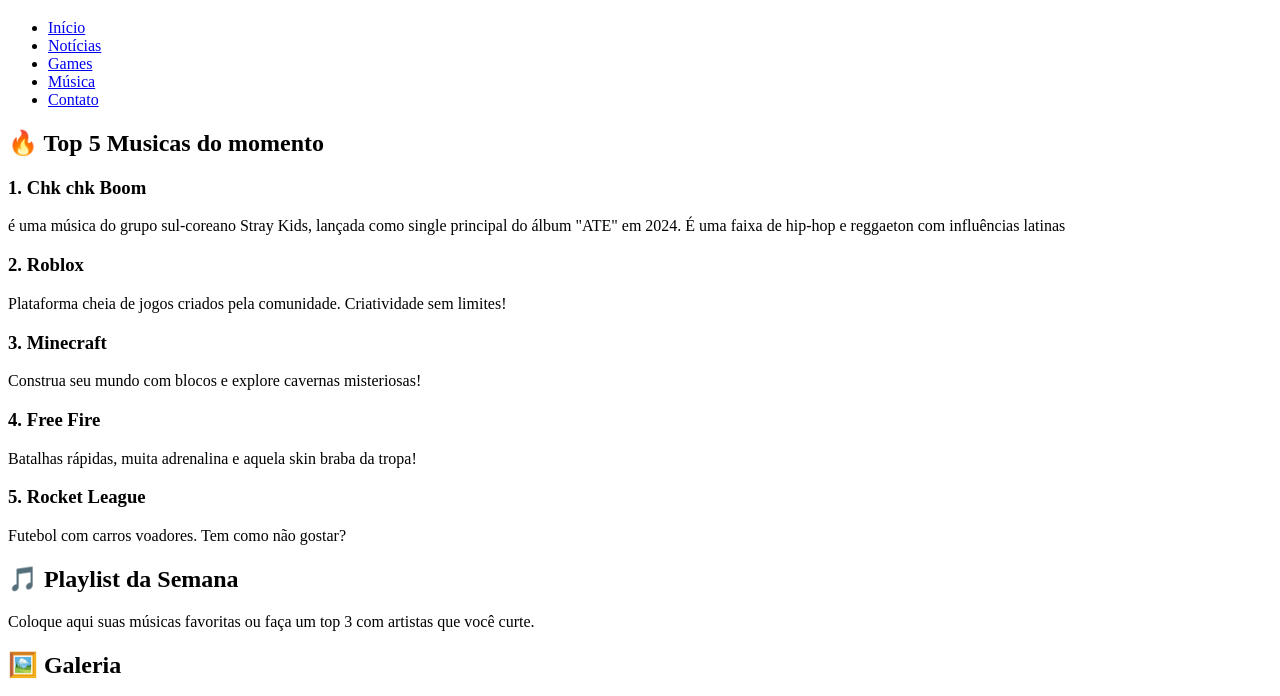
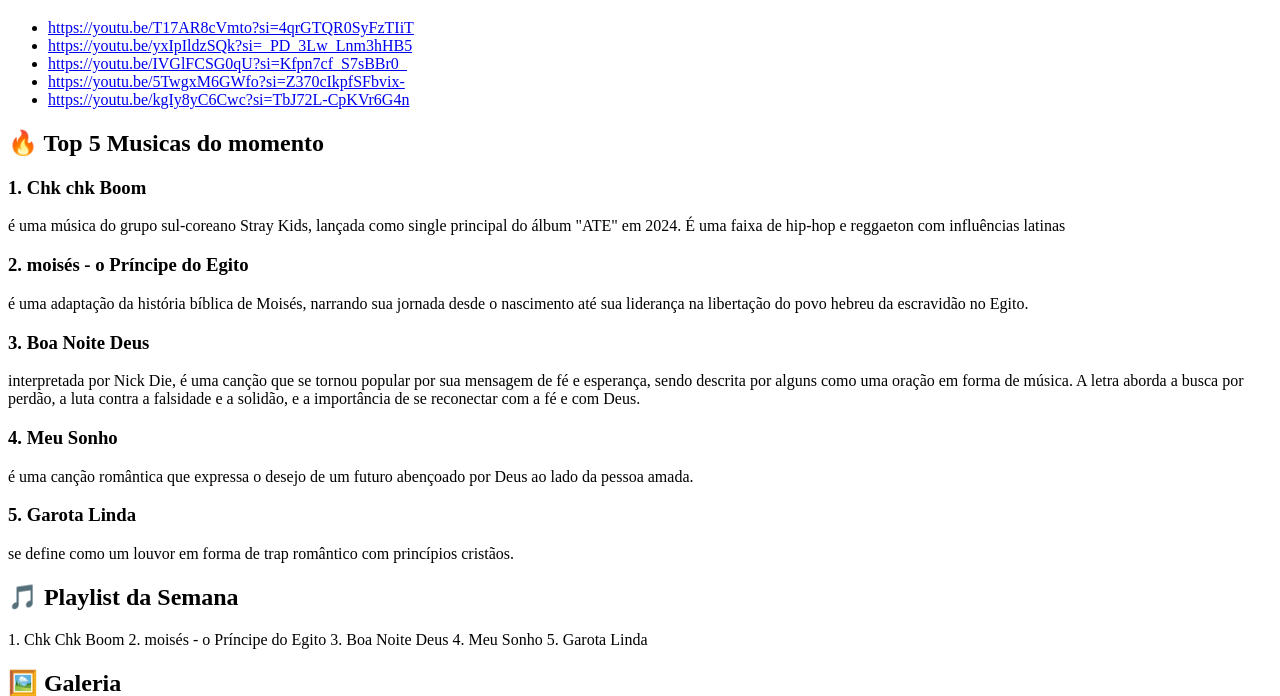
Before and after one commit to melanciarte/Exerc-cio-de-HTML5, a plain HTML site: page index.html in a window 1280 px wide. Shown: the part 87-783 px from the top of the page. Drawn offline with Linux system fonts and the light colour scheme.

Commit message:
salvo html

```diff
--- a/index.html
+++ b/index.html
@@ -14,11 +14,11 @@
 
   <nav>
     <ul>
-      <li><a href="#">Início</a></li>
-      <li><a href="#">Notícias</a></li>
-      <li><a href="#">Games</a></li>
-      <li><a href="#">Música</a></li>
-      <li><a href="#">Contato</a></li>
+      <li><a href="#">https://youtu.be/T17AR8cVmto?si=4qrGTQR0SyFzTIiT</a></li>
+      <li><a href="#">https://youtu.be/yxIpIldzSQk?si=_PD_3Lw_Lnm3hHB5</a></li>
+      <li><a href="#">https://youtu.be/IVGlFCSG0qU?si=Kfpn7cf_S7sBBr0_</a></li>
+      <li><a href="#">https://youtu.be/5TwgxM6GWfo?si=Z370cIkpfSFbvix-</a></li>
+      <li><a href="#">https://youtu.be/kgIy8yC6Cwc?si=TbJ72L-CpKVr6G4n</a></li>
     </ul>
   </nav>
 
@@ -26,21 +26,26 @@
     <section>
       <h2>🔥 Top 5 Musicas do momento</h2>
       <article><h3>1. Chk chk Boom</h3><p>é uma música do grupo sul-coreano Stray Kids, lançada como single principal do álbum "ATE" em 2024. É uma faixa de hip-hop e reggaeton com influências latinas</p></article>
-      <article><h3>2. Roblox</h3><p>Plataforma cheia de jogos criados pela comunidade. Criatividade sem limites!</p></article>
-      <article><h3>3. Minecraft</h3><p>Construa seu mundo com blocos e explore cavernas misteriosas!</p></article>
-      <article><h3>4. Free Fire</h3><p>Batalhas rápidas, muita adrenalina e aquela skin braba da tropa!</p></article>
-      <article><h3>5. Rocket League</h3><p>Futebol com carros voadores. Tem como não gostar?</p></article>
+      <article><h3>2. moisés - o Príncipe do Egito</h3><p>é uma adaptação da história bíblica de Moisés, narrando sua jornada desde o nascimento até sua liderança na libertação do povo hebreu da escravidão no Egito. </p></article>
+      <article><h3>3. Boa Noite Deus</h3><p> interpretada por Nick Die, é uma canção que se tornou popular por sua mensagem de fé e esperança, sendo descrita por alguns como uma oração em forma de música. A letra aborda a busca por perdão, a luta contra a falsidade e a solidão, e a importância de se reconectar com a fé e com Deus.</p></article>
+      <article><h3>4. Meu Sonho</h3><p> é uma canção romântica que expressa o desejo de um futuro abençoado por Deus ao lado da pessoa amada. </p></article>
+      <article><h3>5. Garota Linda</h3><p>se define como um louvor em forma de trap romântico com princípios cristãos.</p></article>
     </section>
 
     <section>
       <h2>🎵 Playlist da Semana</h2>
-      <p>Coloque aqui suas músicas favoritas ou faça um top 3 com artistas que você curte.</p>
+      <p>1. Chk Chk Boom
+      2. moisés - o Príncipe do Egito
+      3. Boa Noite Deus
+      4. Meu Sonho
+      5. Garota Linda
+      </p>
     </section>
 
     <section>
       <h2>🖼️ Galeria</h2>
       <p>Adicione suas imagens favoritas aqui. Crie uma pasta chamada <strong>imagens</strong> e coloque suas fotos lá.</p>
-      <img src="imagens/exemplo.jpg" alt="Imagem exemplo" width="300">
+      <img src="https://github.dev/melanciarte/Exerc-cio-de-HTML5/blob/main/tayssa%20music4.jpeg." alt="Imagem exemplo" width="300">
     </section>
   </main>
 
```
